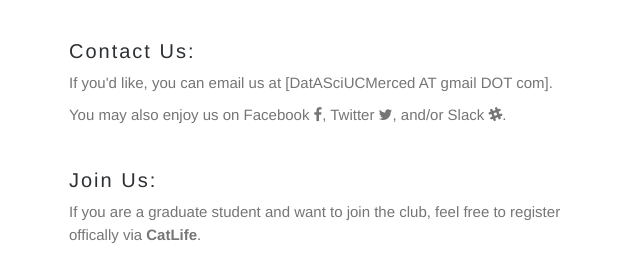
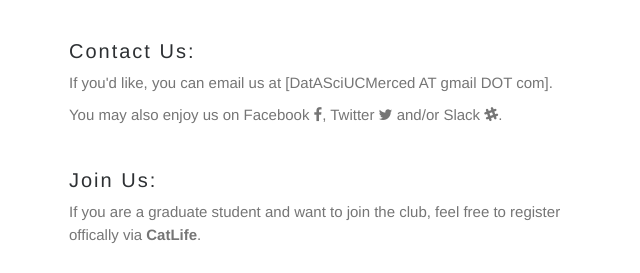
Before and after one commit to DataSciUCMerced/DataSciUCMerced.github.io, a plain HTML site: page index.html in a window 1280 px wide. Shown: the part 1255-1528 px from the top of the page, 595-1235 px from the left. Drawn offline with nearby package versions, Linux system fonts and the light colour scheme.

Commit message:
oxford comma

```diff
--- a/index.html
+++ b/index.html
@@ -95,7 +95,7 @@ h1,h2,h3,h4,h5,h6 {
 
       <h4>Contact Us:</h4>
       <p class="w3-text-grey">If you'd like, you can email us at [DatASciUCMerced AT gmail DOT com].</p>
-      <p class="w3-text-grey">You may also enjoy us on Facebook <a href="https://www.facebook.com/groups/505027039845327/" target="_blank"><i class="fa fa-facebook"></i></a>, Twitter <a href="https://twitter.com/DatASciUCMerced" target="_blank"><i class="fa fa-twitter"></i></a>, and/or Slack <a href="https://datascienceucmerced.slack.com" target="_blank"><i class="fa fa-slack"></i></a>.</p><br>
+      <p class="w3-text-grey">You may also enjoy us on Facebook <a href="https://www.facebook.com/groups/505027039845327/" target="_blank"><i class="fa fa-facebook"></i></a>, Twitter <a href="https://twitter.com/DatASciUCMerced" target="_blank"><i class="fa fa-twitter"></i></a> and/or Slack <a href="https://datascienceucmerced.slack.com" target="_blank"><i class="fa fa-slack"></i></a>.</p><br>
 
       <h4>Join Us:</h4>
       <p class="w3-text-grey">If you are a graduate student and want to join the club, feel free to register offically via <strong><a href="https://catlife.ucmerced.edu/organization/datascience" target="blank">CatLife</a></strong>.</p><br>
```
